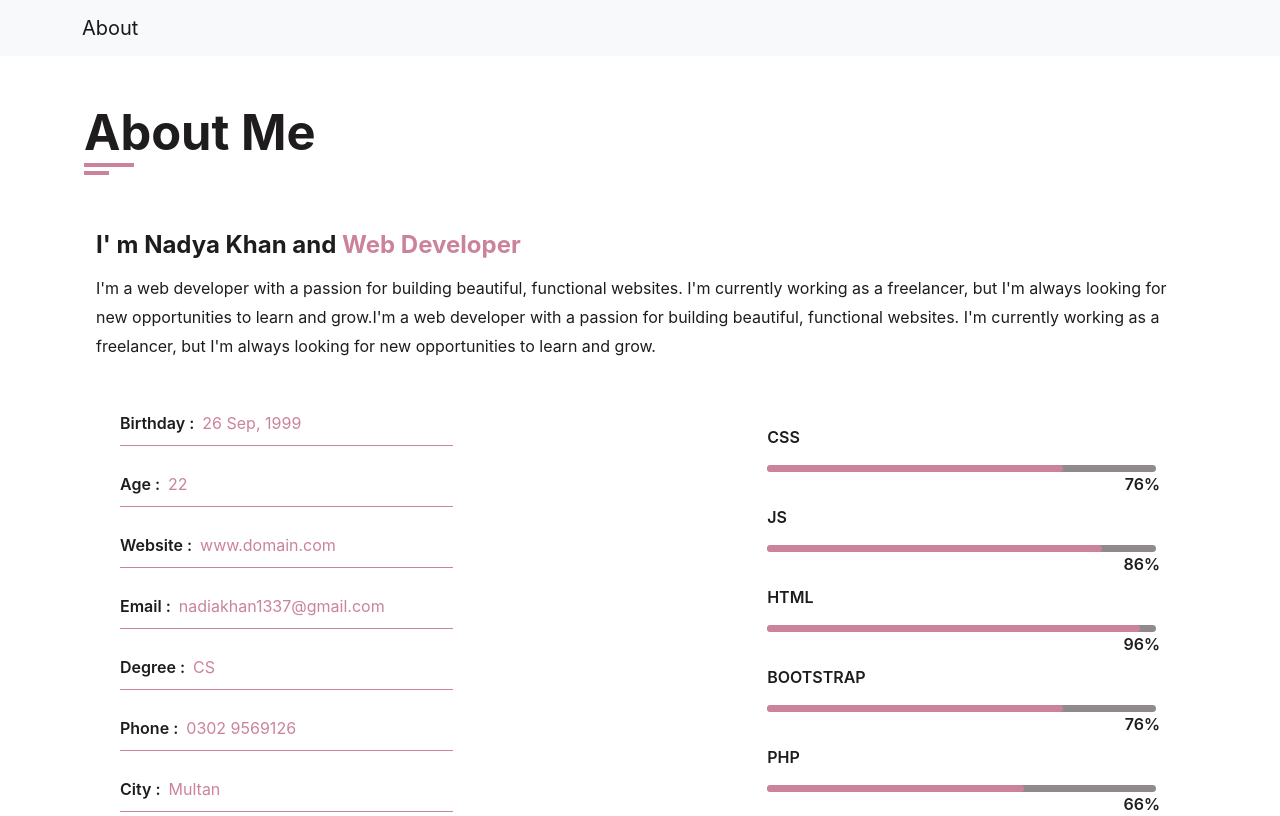
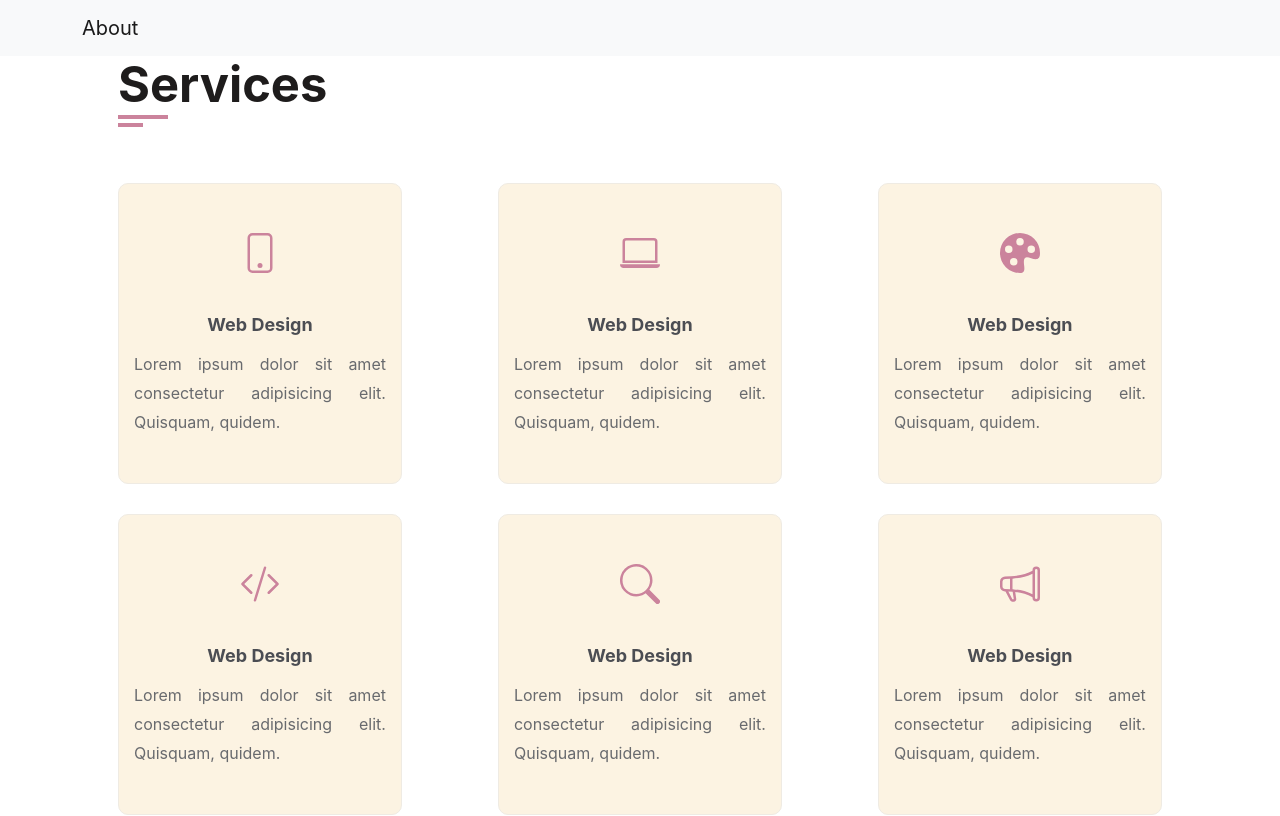
Before and after one commit to Nadiakhanv2/NK-Portfolio-React, a React (Create React App) app: page / in a window 1280 px wide. Shown: the top 816 px of the page. Built offline with nearby package versions, Linux system fonts and the light colour scheme.

Commit message:
Portfolio page done

```diff
--- a/src/App.js
+++ b/src/App.js
@@ -1,14 +1,17 @@
 import './App.css';
-import About from './components/About';
+// import About from './components/About';
 // import Home from './components/Home';
 import Navbar from './components/Navbar';
+import Portfolio from './components/Portfolio';
 
 function App() {
   return (
     <div className="App">
       <Navbar />
-      {/* <Home/> */}
-      <About/>
+      {/* <Home />
+      <hr />
+      <About/> */}
+      <Portfolio/>
     </div>
   );
 }
```
